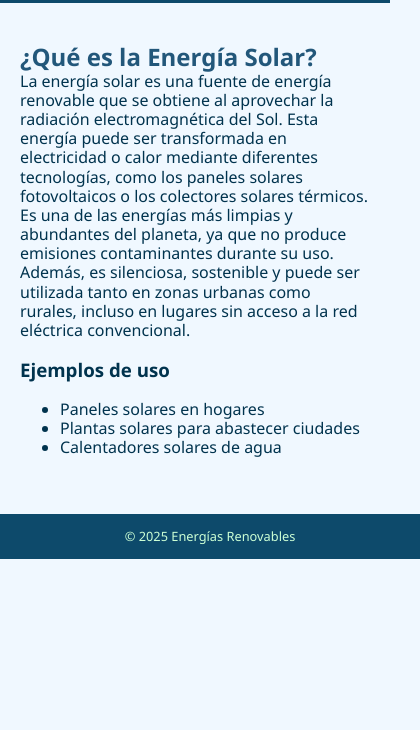
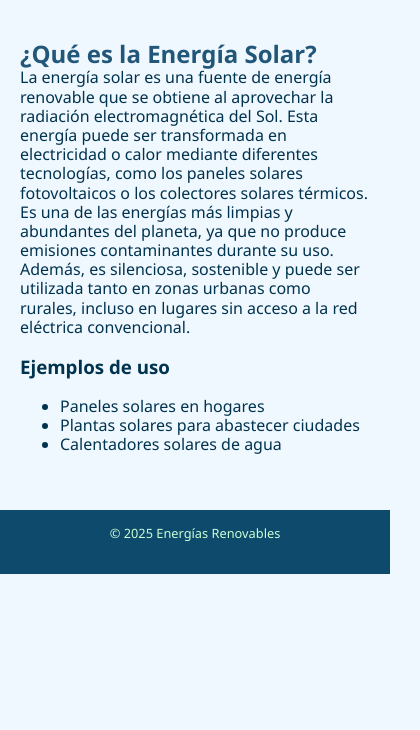
Before and after one commit to rramirea04/Proyecto-Energia-Solar, a plain HTML site: page tipos/solar.html in a window 390 px wide. Shown: the part 114-844 px from the top of the page, 420 px wide, since content can reach past the window. Drawn offline with Linux system fonts and the light colour scheme.

Commit message:
Arreglo de estilos

```diff
--- a/static/css/style.css
+++ b/static/css/style.css
@@ -337,10 +337,14 @@ h2 {
   }
 }
 
-@media(max-width: 480px) {
+@media(max-width: 768px) {
+  .header {
+    flex-direction: column;
+  }
+
   .header,
   .footer {
-    padding: 15px;
+    padding: 1rem;
   }
 }
 
@@ -574,10 +578,13 @@ body {
 
 /* Pie de página alternativo */
 .footer {
-  width: 100%;
   background-color: #0d4a6b;
   color: #ccffd5;
   text-align: center;
+}
+
+.footer p {
+  margin-bottom: 1rem;
 }
 
 /* =======================================
```
